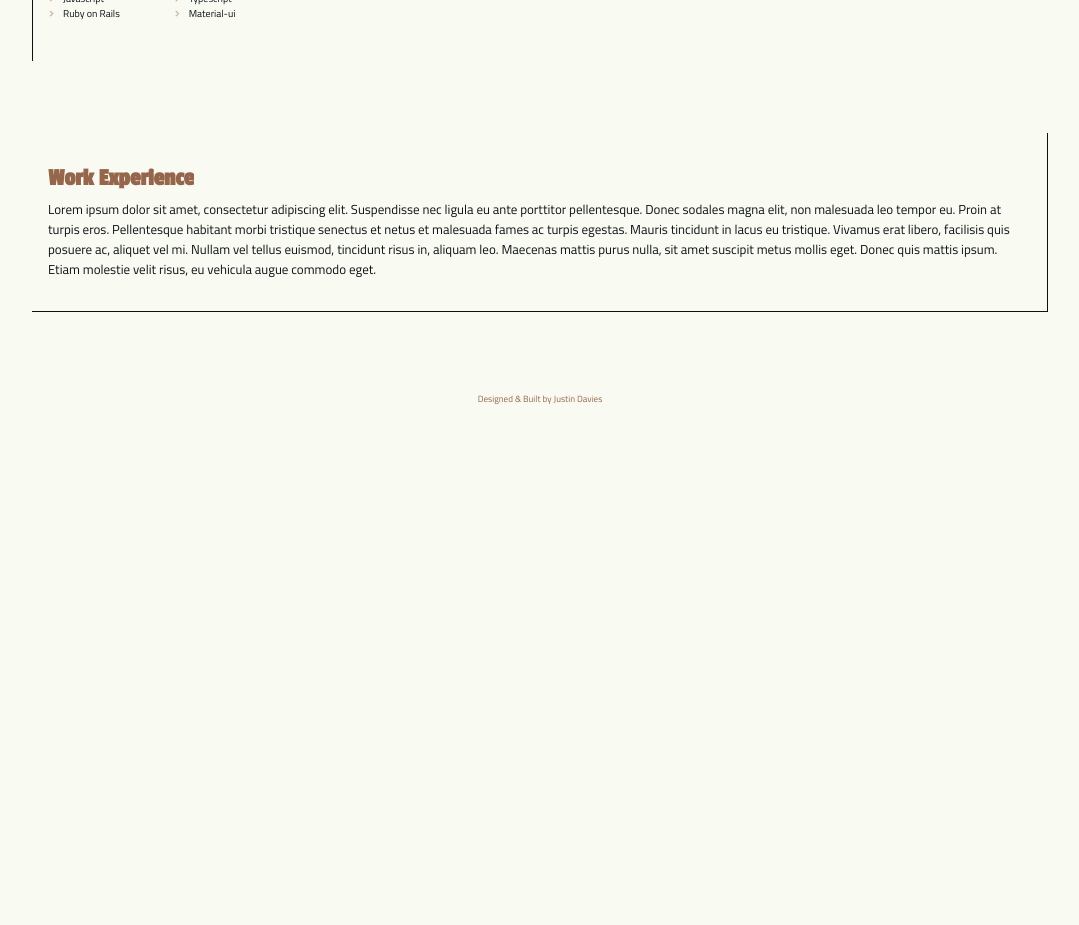
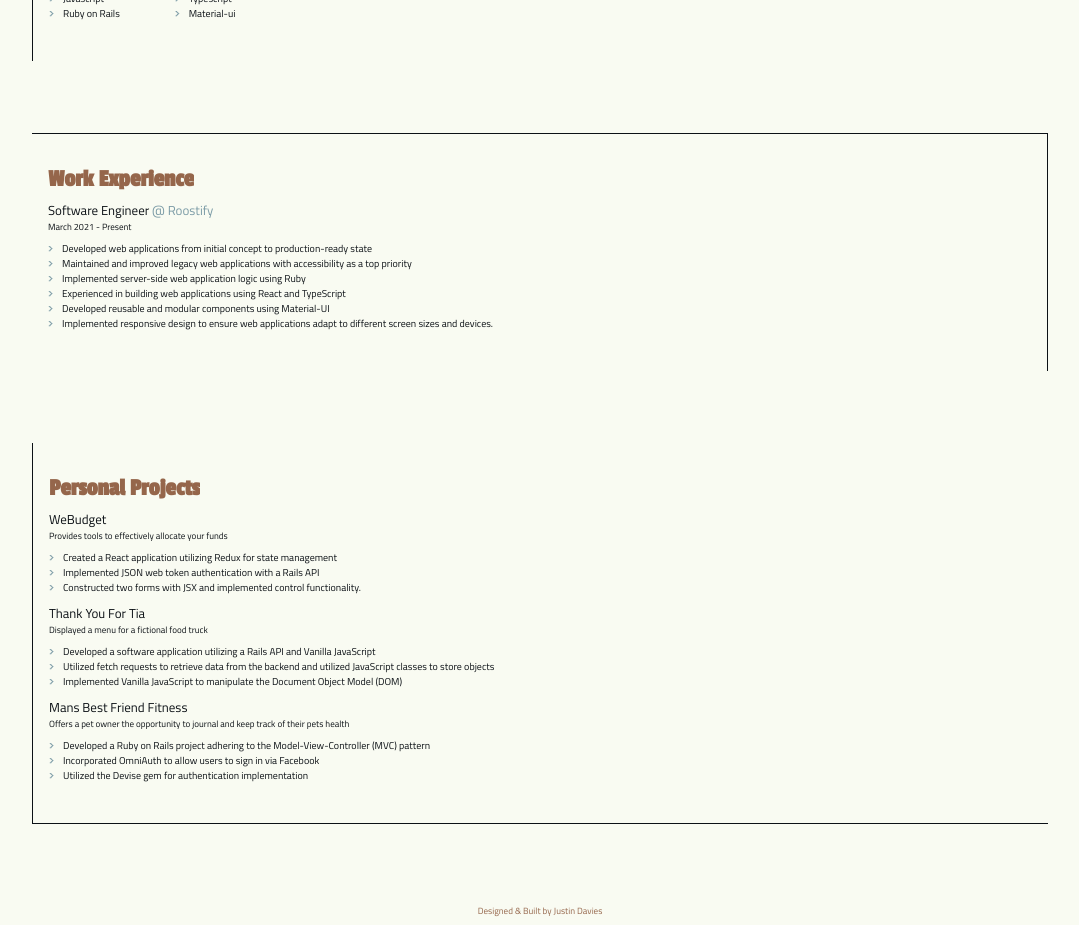
Before and after one commit to Therealjustindude/JD_portfolio, a SvelteKit app: page / in a window 1280 px wide. Shown: the part 1040-1965 px from the top of the page, without its empty margins (100-1179 px from the left). Before the commit the page ends 1453 px from the top, so only its background shows below. Built offline with nearby package versions, Linux system fonts and the light colour scheme; a web font is replaced by a local one.

Commit message:
added updated resume, added my work experience and projects

```diff
--- a/src/components/About.svelte
+++ b/src/components/About.svelte
@@ -94,7 +94,7 @@
 		font-size: x-small;
 	}
 	.bullet {
-		color: var(--theme-palette-common-arrow);
+		color: var(--theme-palette-accent);
 		font-family: 'Press Start 2P', cursive;
 		font-size: 6px;
 		margin-right: 8px;
--- a/src/components/Experience.svelte
+++ b/src/components/Experience.svelte
@@ -31,7 +31,38 @@
 </div>
 
 <div id="exp-container">
-	Lorem ipsum dolor sit amet, consectetur adipiscing elit. Suspendisse nec ligula eu ante porttitor pellentesque. Donec sodales magna elit, non malesuada leo tempor eu. Proin at turpis eros. Pellentesque habitant morbi tristique senectus et netus et malesuada fames ac turpis egestas. Mauris tincidunt in lacus eu tristique. Vivamus erat libero, facilisis quis posuere ac, aliquet vel mi. Nullam vel tellus euismod, tincidunt risus in, aliquam leo. Maecenas mattis purus nulla, sit amet suscipit metus mollis eget. Donec quis mattis ipsum. Etiam molestie velit risus, eu vehicula augue commodo eget.
+	<div class="title">
+		Software Engineer <span class="company">@ Roostify</span>
+	</div>
+	<div class="date-employed">
+		March 2021 - Present
+	</div>
+	<div id="task-container">
+		<div class="tasks">
+			<div class="task-bullet"> > </div>
+			Developed web applications from initial concept to production-ready state
+		</div>
+		<div class="tasks">
+			<div class="task-bullet"> > </div>
+			Maintained and improved legacy web applications with accessibility as a top priority
+		</div>
+		<div class="tasks">
+			<div class="task-bullet"> > </div>
+			Implemented server-side web application logic using Ruby
+		</div>
+		<div class="tasks">
+			<div class="task-bullet"> > </div>
+			Experienced in building web applications using React and TypeScript
+		</div>
+		<div class="tasks">
+			<div class="task-bullet"> > </div>
+			Developed reusable and modular components using Material-UI
+		</div>
+		<div class="tasks">
+			<div class="task-bullet"> > </div>
+			Implemented responsive design to ensure web applications adapt to different screen sizes and devices.
+		</div>
+	</div>
 </div>
 
 <style>
@@ -55,4 +86,31 @@
 		overflow: hidden;
 		white-space: nowrap;
 	}
+	.title {
+		font-size: small;
+	}
+	.company {
+		font-size: small;
+		color: var(--theme-palette-accent);
+	}
+	.date-employed {
+		font-size: xx-small;
+	}
+	.tasks {
+		display: flex;
+    flex-direction: row;
+    align-items: center;
+		font-size: x-small;
+	}
+	.task-bullet {
+		color: var(--theme-palette-accent);
+		font-family: 'Press Start 2P', cursive;
+		font-size: 6px;
+		margin-right: 8px;
+	}
+	#task-container {
+		display: grid;
+    grid-template-columns: 1fr;
+		margin: 8px 0px;
+	}
 </style>
--- /dev/null
+++ b/src/components/Projects.svelte
@@ -0,0 +1,147 @@
+<script>
+	import { onMount } from "svelte";
+
+  let isVisible = false;
+  let element;
+
+  function handleIntersect(entries, observer) {
+    entries.forEach(entry => {
+      if (entry.isIntersecting) {
+        isVisible = true;
+        // observer.unobserve(entry.target);
+      }
+      if (!entry.isIntersecting) {
+        isVisible = false;
+        // observer.unobserve(entry.target);
+      }
+    });
+  }
+
+  onMount(() => {
+    const observer = new IntersectionObserver(handleIntersect);
+    element = document.querySelector('#projects-element');
+    observer.observe(element);
+  });
+</script>
+
+<div id="projects-element">
+	{#if isVisible}
+		<h2 id="projects-transition">Personal Projects</h2>
+	{/if}
+</div>
+
+<div id="proj-container">
+	<div class="proj-name">
+		WeBudget
+	</div>
+	<div class="short-desc">
+		Provides tools to effectively allocate your funds
+	</div>
+	<div id="highlights-container">
+		<div class="highlights">
+			<div class="highlight-bullet"> > </div>
+			Created a React application utilizing Redux for state management
+		</div>
+		<div class="highlights">
+			<div class="highlight-bullet"> > </div>
+			Implemented JSON web token authentication with a Rails API
+		</div>
+		<div class="highlights">
+			<div class="highlight-bullet"> > </div>
+			Constructed two forms with JSX and implemented control functionality.
+		</div>
+	</div>
+
+	<div class="proj-name">
+		Thank You For Tia
+	</div>
+	<div class="short-desc">
+		Displayed a menu for a fictional food truck
+	</div>
+	<div id="highlights-container">
+		<div class="highlights">
+			<div class="highlight-bullet"> > </div>
+			Developed a software application utilizing a Rails API and Vanilla JavaScript
+		</div>
+		<div class="highlights">
+			<div class="highlight-bullet"> > </div>
+			Utilized fetch requests to retrieve data from the backend and utilized JavaScript classes to store objects
+		</div>
+		<div class="highlights">
+			<div class="highlight-bullet"> > </div>
+			Implemented Vanilla JavaScript to manipulate the Document Object Model (DOM)
+		</div>
+	</div>
+
+
+	<div class="proj-name">
+		Mans Best Friend Fitness
+	</div>
+	<div class="short-desc">
+		Offers a pet owner the opportunity to journal and keep track of their pets health
+	</div>
+	<div id="highlights-container">
+		<div class="highlights">
+			<div class="highlight-bullet"> > </div>
+			Developed a Ruby on Rails project adhering to the Model-View-Controller (MVC) pattern
+		</div>
+		<div class="highlights">
+			<div class="highlight-bullet"> > </div>
+			Incorporated OmniAuth to allow users to sign in via Facebook
+		</div>
+		<div class="highlights">
+			<div class="highlight-bullet"> > </div>
+			Utilized the Devise gem for authentication implementation
+		</div>
+	</div>
+</div>
+
+<style>
+	/* The typing effect */
+	@keyframes typing {
+		from { width: 0 }
+		to { width: 100% }
+	}
+	h2 {
+		color: var(--theme-palette-primary);
+		margin-bottom: 8px;
+	}
+	#proj-container {
+		font-size: small;
+	}
+	#projects-transition {
+		animation-duration: 1s;
+		animation-timing-function: steps(30, end);
+		animation-name: typing;
+		animation-fill-mode: forwards;
+		overflow: hidden;
+		white-space: nowrap;
+	}
+	.proj-name {
+		font-size: small;
+	}
+	.company {
+		font-size: small;
+		color: var(--theme-palette-accent);
+	}
+	.short-desc {
+		font-size: xx-small;
+	}
+	.highlights {
+		display: flex;
+    flex-direction: row;
+    align-items: center;
+		font-size: x-small;
+	}
+	.highlight-bullet {
+		color: var(--theme-palette-accent);
+		font-family: 'Press Start 2P', cursive;
+		font-size: 6px;
+		margin-right: 8px;
+	}
+	#highlights-container {
+		display: grid;
+    grid-template-columns: 1fr;
+		margin: 8px 0px;
+	}
+</style>
--- a/src/routes/+layout.svelte
+++ b/src/routes/+layout.svelte
@@ -3,8 +3,6 @@
 	import NavigationBar from '../components/NavigationBar.svelte'
   import ThemeWrapper from '../theme/ThemeWrapper.svelte'
   import ScrollDown from '../components/ScrollDown.svelte';
-  import ContactButton from '../components/ContactButton.svelte';
-  import Socials from '../components/Socials.svelte'
   import FixedDiv from '../components/FixedDiv.svelte';
 </script>
 
--- a/src/routes/+page.svelte
+++ b/src/routes/+page.svelte
@@ -1,4 +1,5 @@
 <script>
+	import Projects from "../components/Projects.svelte";
 	import { elasticIn } from "svelte/easing";
 	import { fly } from 'svelte/transition'
 	import About from "../components/About.svelte";
@@ -30,6 +31,10 @@
 
 <div id="experience">
 	<Experience />
+</div>
+
+<div id="projects">
+	<Projects />
 </div>
 
 <div id="footer"> Designed & Built by Justin Davies </div>
@@ -96,8 +101,17 @@
     flex-direction: column;
 		height: auto;
 		padding: 32px 16px;
+		border-right: 0.5px solid;
+		border-top: 0.5px solid;
+	}
+	#projects {
+		display: flex;
+    align-items: flex-start;
+    flex-direction: column;
+		height: auto;
+		padding: 32px 16px;
 		border-bottom: 0.5px solid;
-		border-right: 0.5px solid;
+		border-left: 0.5px solid;
 	}
 	#name-container{
 		display: flex;
```
Also changed, not shown: 1 other file (tests, documents, lock files or other folders).
